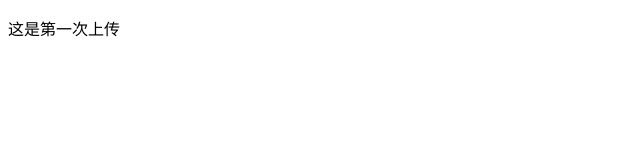
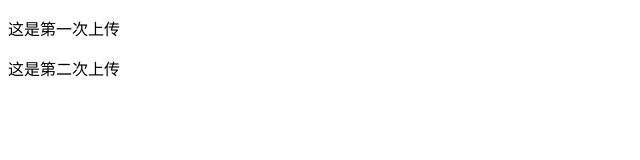
Before and after one commit to zxl0529/day1, a plain HTML site: page index.html in a window 1280 px wide. Shown: the whole page, without its empty margins (0-640 px from the left). Drawn offline with Linux system fonts and the light colour scheme.

Commit message:
第二次修改

```diff
--- a/index.html
+++ b/index.html
@@ -10,6 +10,7 @@
 
 <body>
     <p>这是第一次上传</p>
+    <p>这是第二次上传</p>
 </body>
 
 </html>
```
